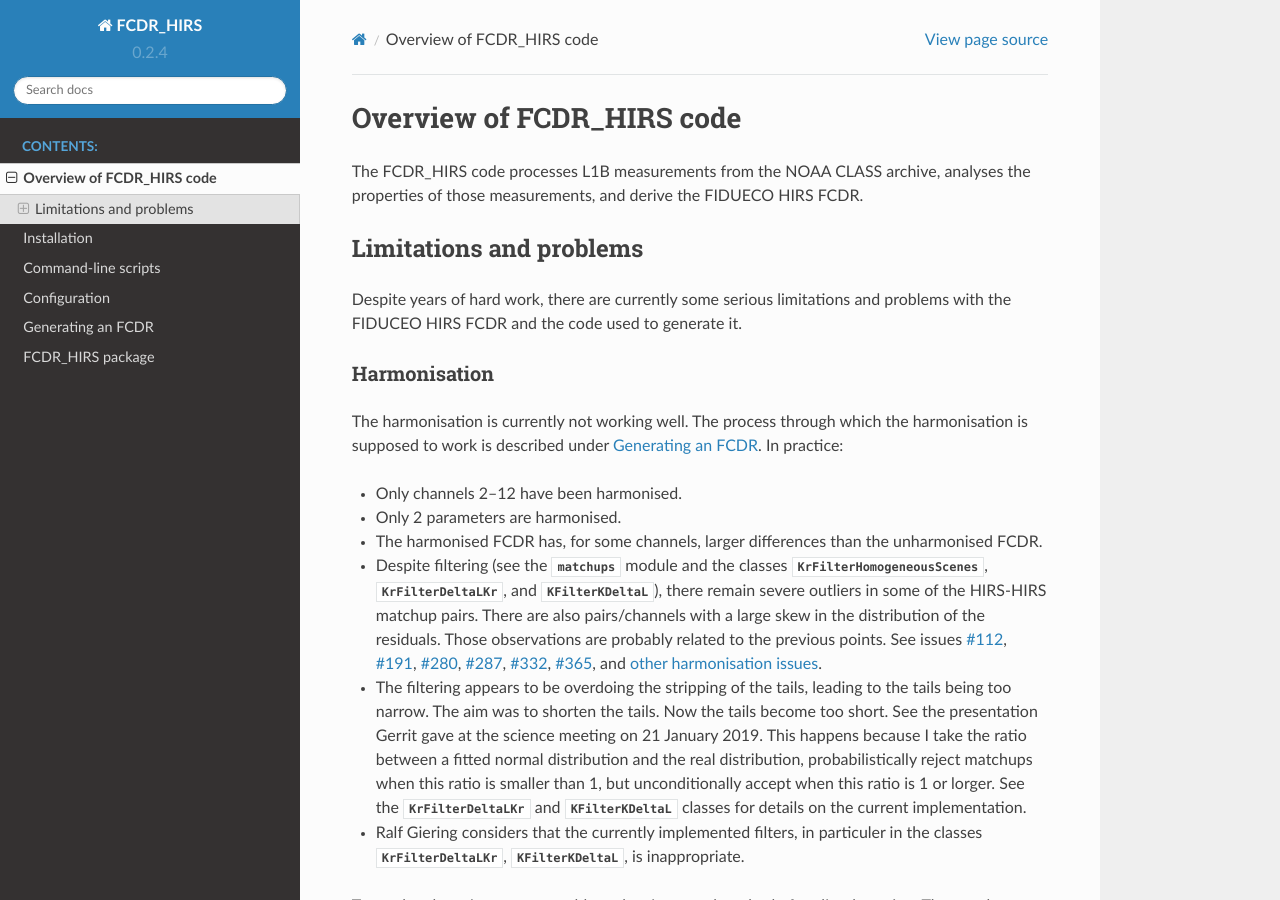
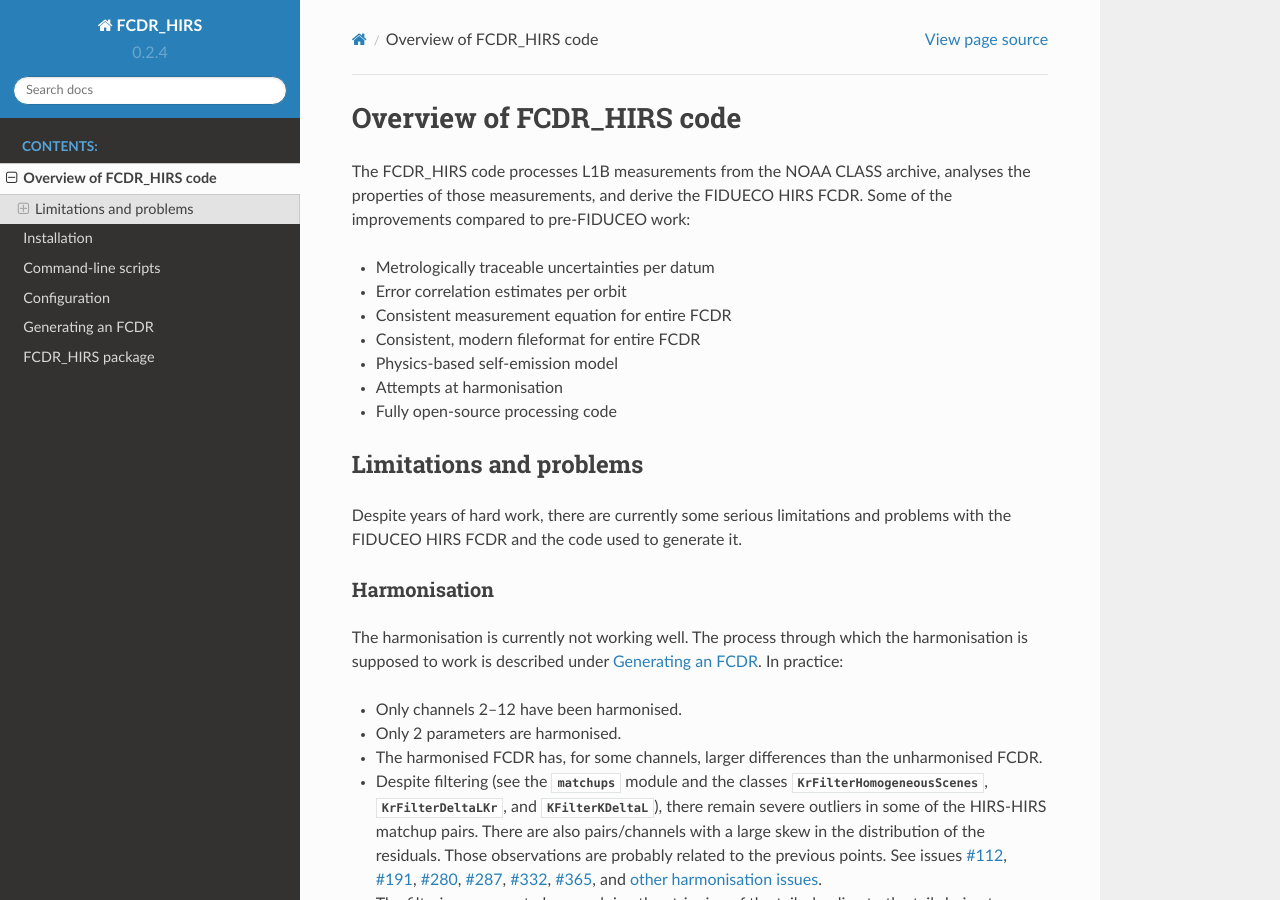
Before and after one commit to FIDUCEO/FCDR_HIRS, a Sphinx documentation site: the page built from doc/overview.rst, in a window 1280 px wide and 900 px high. Built offline with Sphinx 7.4.7 and the Read the Docs theme 2.0.0, drawn with Linux system fonts in a browser that asks for light colours; some of the changed text lies outside the part shown.

Commit message:
Added some on improvements, limitations, and causes

```diff
--- a/doc/overview.rst
+++ b/doc/overview.rst
@@ -3,7 +3,15 @@
 
 The FCDR\_HIRS code processes L1B measurements from the NOAA CLASS
 archive, analyses the properties of those measurements, and derive the
-FIDUECO HIRS FCDR.
+FIDUECO HIRS FCDR.  Some of the improvements compared to pre-FIDUCEO work:
+
+- Metrologically traceable uncertainties per datum
+- Error correlation estimates per orbit
+- Consistent measurement equation for entire FCDR
+- Consistent, modern fileformat for entire FCDR
+- Physics-based self-emission model
+- Attempts at harmonisation
+- Fully open-source processing code
 
 Limitations and problems
 ------------------------
@@ -122,3 +130,25 @@
 whereas other modules, including all in the :mod:`FCDR_HIRS.processing`
 and some in the :mod:`FCDR_HIRS.analysis` packages, have a lower level of
 documentation with some functions and classes lacking any docstrings.
+
+Validation
+^^^^^^^^^^
+
+Neither the HIRS FCDR brightness temperatures nor its uncertainties have
+currently been validated.  A validated CDR could potentially be used
+to validate the FCDR including both brightness temperatures and
+uncertainties.  Viju John has code that can be used for stability testing.
+
+Causes of delay
+^^^^^^^^^^^^^^^
+
+The HIRS FCDR was originally meant to be delivered in January 2017, but
+remains unfinished in January 2019.  Some of the causes of the delay
+include:
+
+- Initial learning curve
+- Lack of PyGAC equivalent
+- A lot of bad L1B data
+- Difficult harmonisation
+- Difficult self-emission
+- Availability of project partners to contribute to HIRS work
```
